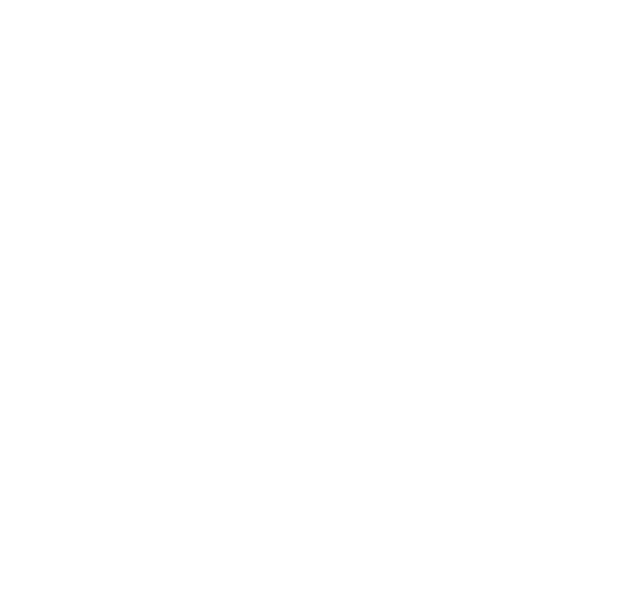
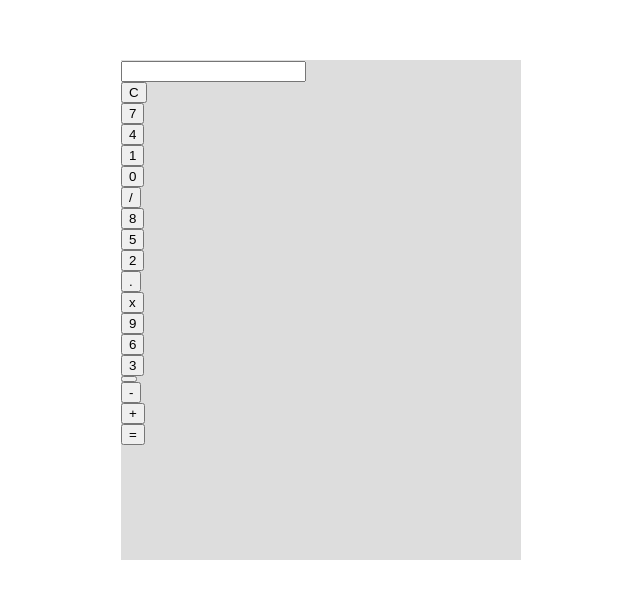
Before and after one commit to Lee-in-hyuk/Calculator-react, a React (Create React App) app: page / in a window 1280 px wide. Shown: the part 140-738 px from the top of the page, without its empty margins (319-959 px from the left). Built offline with nearby package versions, Linux system fonts and the light colour scheme.

Commit message:
수정 중

```diff
--- a/src/App.css
+++ b/src/App.css
@@ -1,38 +1,6 @@
 .App {
-  text-align: center;
+  width: 400px;
+  height: 500px;
+  background-color: #ddd;
+  margin: 200px auto;
 }
-
-.App-logo {
-  height: 40vmin;
-  pointer-events: none;
-}
-
-@media (prefers-reduced-motion: no-preference) {
-  .App-logo {
-    animation: App-logo-spin infinite 20s linear;
-  }
-}
-
-.App-header {
-  background-color: #282c34;
-  min-height: 100vh;
-  display: flex;
-  flex-direction: column;
-  align-items: center;
-  justify-content: center;
-  font-size: calc(10px + 2vmin);
-  color: white;
-}
-
-.App-link {
-  color: #61dafb;
-}
-
-@keyframes App-logo-spin {
-  from {
-    transform: rotate(0deg);
-  }
-  to {
-    transform: rotate(360deg);
-  }
-}
--- a/src/App.js
+++ b/src/App.js
@@ -1,10 +1,35 @@
-
+import Display from './components/display';
+import Keypad from './components/keypad';
+import Button from './components/button';
 import './App.css';
 
 function App() {
   return (
     <div className="App">
+      <Display/>
+      <Keypad>
+        <Button label="C" value="clear" />
+        <Button label="7" value="7" />
+        <Button label="4" value="4" />
+        <Button label="1" value="1" />
+        <Button label="0" value="0" />
 
+        <Button label="/" value="/" />
+        <Button label="8" value="8" />
+        <Button label="5" value="5" />
+        <Button label="2" value="2" />
+        <Button label="." value="." />
+
+        <Button label="x" value="*" />
+        <Button label="9" value="9" />
+        <Button label="6" value="6" />
+        <Button label="3" value="3" />
+        <Button label="" value="null" />
+
+        <Button label="-" value="-" />
+        <Button label="+" size="2" value="+" />
+        <Button label="=" size="2" value="equal" />
+      </Keypad>
     </div>
   );
 }
--- a/src/components/button.js
+++ b/src/components/button.js
@@ -1,7 +1,8 @@
-export default function Button(){
+import './button.scss';
+export default function Button({label}){
     return(
-        <div>
-            <button></button>
+        <div className='btn'>
+            <button>{label}</button>
         </div>
     );
 }
--- /dev/null
+++ b/src/components/button.scss
@@ -0,0 +1,3 @@
+.btn{
+    display: flex;
+}
--- a/src/components/display.js
+++ b/src/components/display.js
@@ -1,5 +1,7 @@
 export default function Display(){
     return(
-        <div></div>
+        <div className="dp">
+            <input type="text"/>
+        </div>
     );
 }
--- a/src/components/keypad.js
+++ b/src/components/keypad.js
@@ -1,5 +1,7 @@
-export default function Keypad(){
+export default function Keypad({children}){
     return(
-        <div></div>
+        <div className="kp">
+            {children}
+        </div>
     );
 }
```
